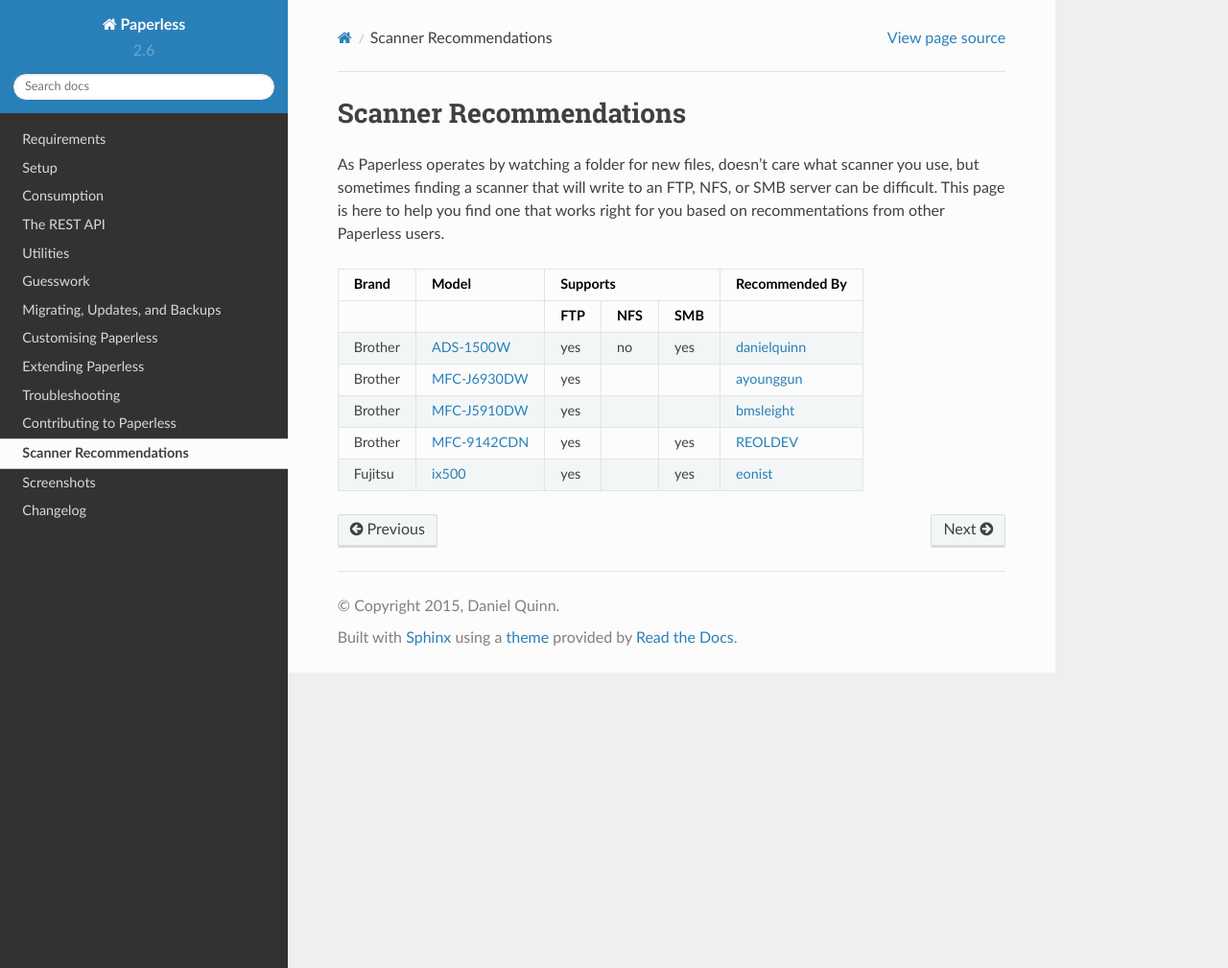
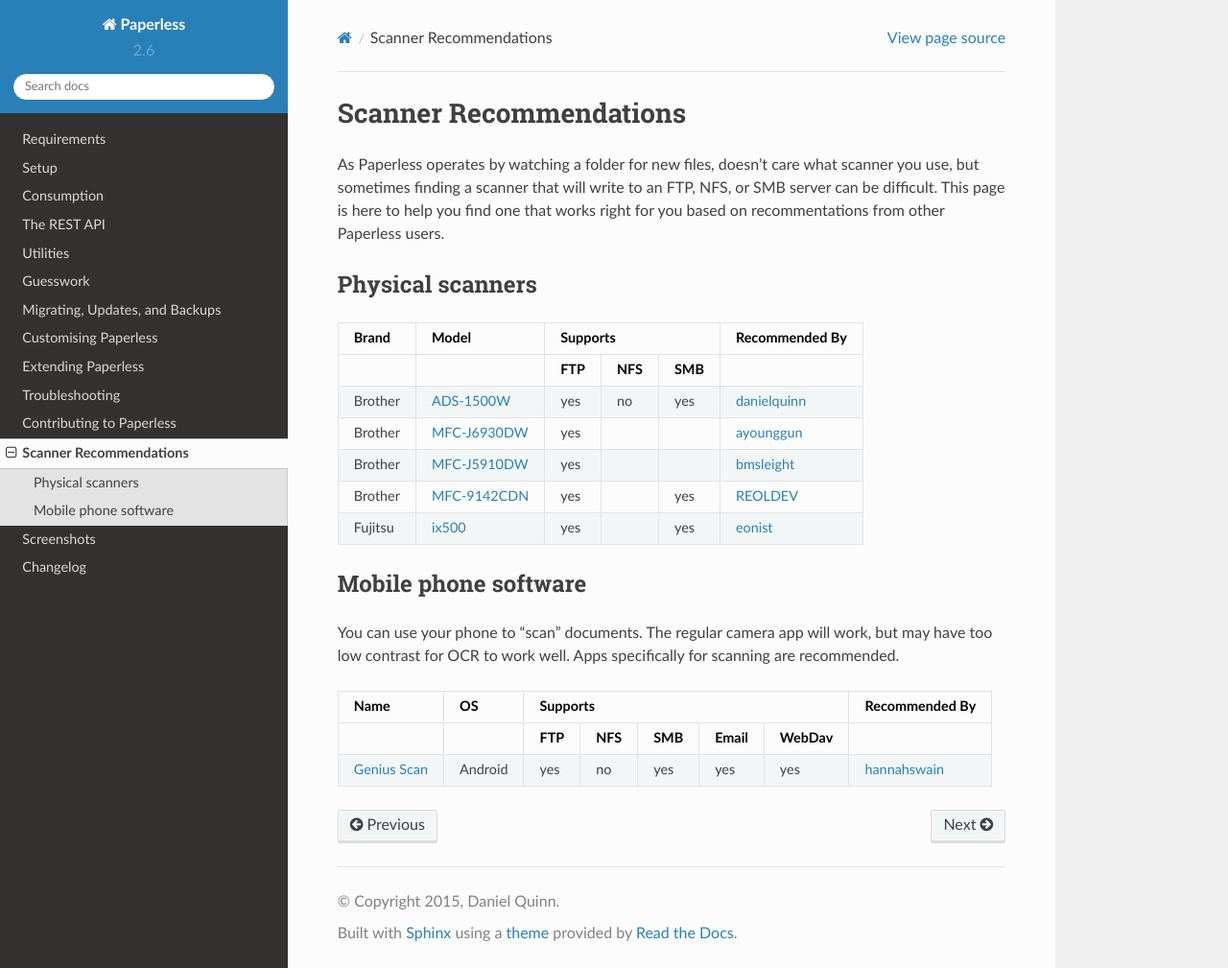
Before and after one commit to repoRangee/Large-scale, a Sphinx documentation site: the page built from docs/scanners.rst, in a window 1280 px wide and 1009 px high. Shown: the whole window at 96% size. Built offline with Sphinx 7.4.7 and the Read the Docs theme 2.0.0, drawn with Linux system fonts in a browser that asks for light colours; formulas are drawn with MathJax 3.

Commit message:
Update scanners list to include mobile options

```diff
--- a/docs/scanners.rst
+++ b/docs/scanners.rst
@@ -7,6 +7,9 @@ As Paperless operates by watching a folder for new files, doesn't care what
 scanner you use, but sometimes finding a scanner that will write to an FTP,
 NFS, or SMB server can be difficult.  This page is here to help you find one
 that works right for you based on recommentations from other Paperless users.
+
+Physical scanners
+-----------------
 
 +---------+----------------+-----+-----+-----+----------------+
 | Brand   | Model          | Supports        | Recommended By |
@@ -35,3 +38,21 @@ that works right for you based on recommentations from other Paperless users.
 .. _bmsleight: https://github.com/bmsleight
 .. _eonist: https://github.com/eonist
 .. _REOLDEV: https://github.com/REOLDEV
+
+Mobile phone software
+-----------------------
+
+You can use your phone to "scan" documents. The regular camera app will work, but may have too low contrast for OCR to work well. Apps specifically for scanning are recommended.
+
++-------------------+----------------+-----+-----+-----+-------+--------+----------------+
+| Name              | OS             | Supports                         | Recommended By |
++-------------------+----------------+-----+-----+-----+-------+--------+----------------+
+|                   |                | FTP | NFS | SMB | Email | WebDav |                |
++===================+================+=====+=====+=====+=======+========+================+
+| `Genius Scan`_    | Android        | yes | no  | yes | yes   | yes    | `hannahswain`_ |
++-------------------+----------------+-----+-----+-----+-------+--------+----------------+
+
+
+.. _Genius Scan: https://play.google.com/store/apps/details?id=com.thegrizzlylabs.geniusscan.free
+
+.. _hannahswain: https://github.com/hannahswain
```
